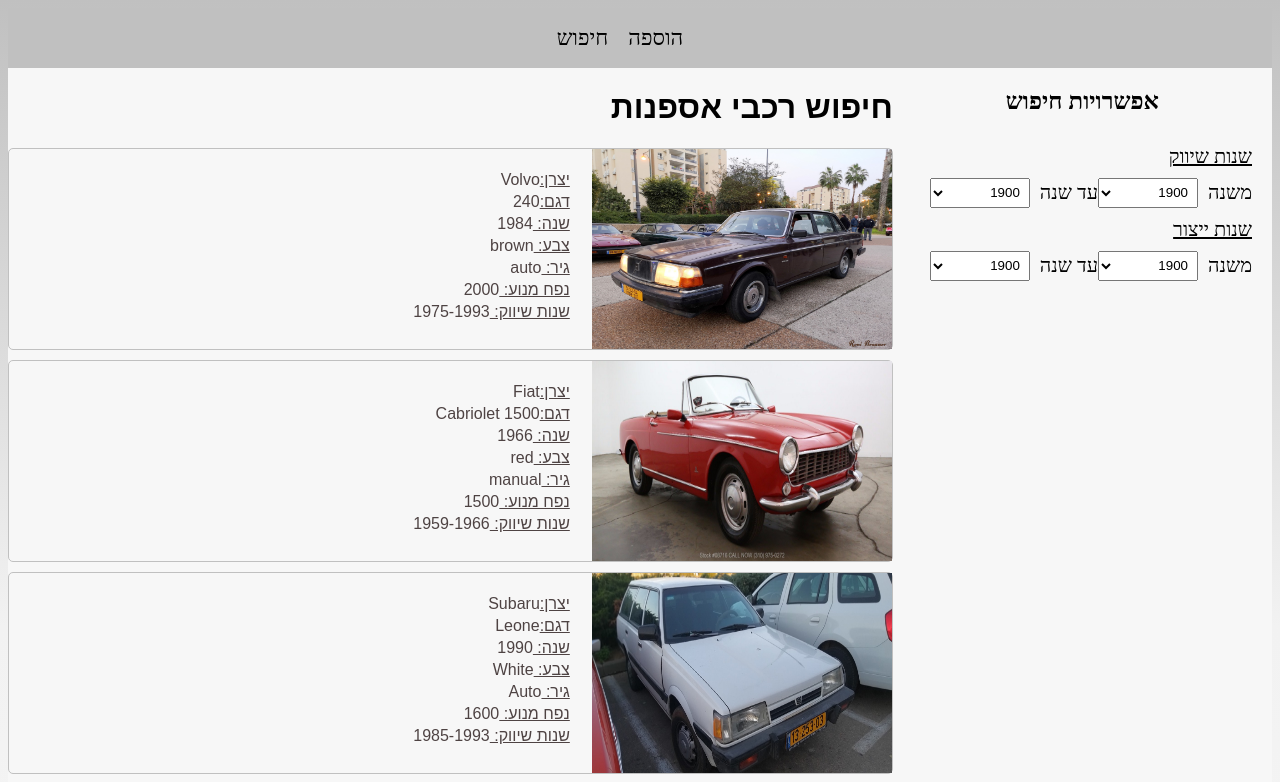
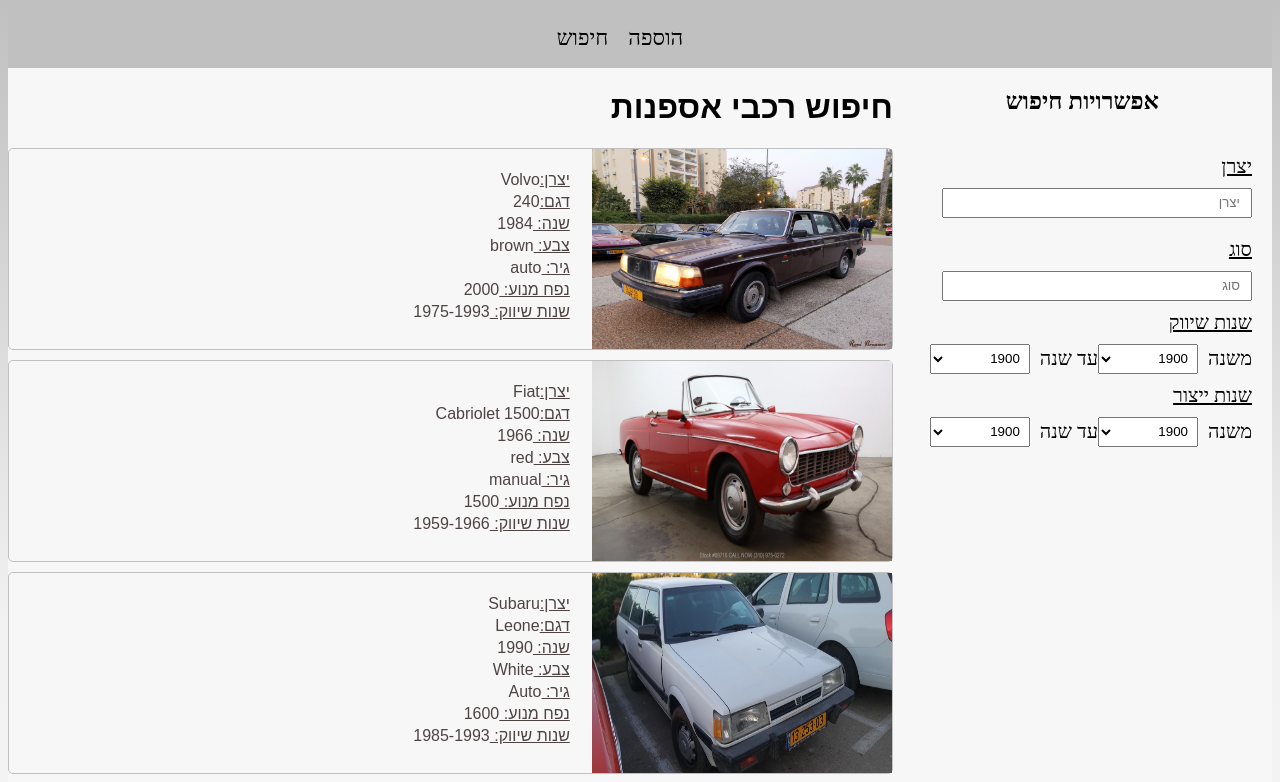
Before and after one commit to Barak102/vachile-app, a React (Create React App) app: page / in a window 1280 px wide. Shown: the top 782 px of the page. Built offline with nearby package versions, Linux system fonts and the light colour scheme.

Commit message:
add textInput

```diff
--- /dev/null
+++ b/src/components/TextInput/ITextInputProps.ts
@@ -0,0 +1,5 @@
+export interface ITextInputProps {
+    title: string;
+    name: string;
+    placeHolder: string;
+}
--- /dev/null
+++ b/src/components/TextInput/ITextInputState.ts
@@ -0,0 +1,3 @@
+export interface ITextInputState {
+    value: string;
+}
--- /dev/null
+++ b/src/components/TextInput/TextInput.scss
@@ -0,0 +1,22 @@
+@import "./../../shared/shared-mixins.scss";
+.text-input-wrapper {
+    width: 100%;
+    padding-right: 20px;
+    padding-top: 10px;
+  .field {
+    font-size: 18px;
+    padding-top: 10px;
+    .title {
+      font-size: 20px;
+      text-decoration: underline;
+    }
+    .field-item {
+      @include flex(center, flex-start);
+      padding-top: 10px;
+      input {
+          @include dimention(294px, 24px);
+          padding-right: 10px;
+      }
+    }
+  }
+}
--- /dev/null
+++ b/src/components/TextInput/TextInput.tsx
@@ -0,0 +1,31 @@
+import React, { Component } from 'react';
+import { ITextInputProps } from './ITextInputProps';
+import { ITextInputState } from './ITextInputState';
+import "./TextInput.scss";
+export default class TextInput extends Component<ITextInputProps, ITextInputState> {
+
+
+  constructor(props: ITextInputProps) {
+    super(props);
+    this.state = {
+      value: ''
+    };
+  }
+
+  render() {
+    return (
+      <div className="text-input-wrapper">
+        <div className="field">
+          <div className="title">{this.props.title}</div>
+          <div className="field-item">
+            <input type="text" name={this.props.name} placeholder={this.props.placeHolder} value={this.state.value}
+              onChange={(e: any) =>
+                this.setState({ value: e.target.value.toString() })
+              } />
+            {this.state.value}
+          </div>
+        </div>
+      </div>
+    )
+  }
+}
--- a/src/containers/MainContainer/Sidebar/Sidebar.tsx
+++ b/src/containers/MainContainer/Sidebar/Sidebar.tsx
@@ -1,6 +1,7 @@
 import React, { Component } from "react";
 import "./Sidebar.scss";
 import DateRange from "src/components/DateRange/DateRange";
+import TextInput from "src/components/TextInput/TextInput";
 class Sidebar extends Component {
   state = {};
 
@@ -18,7 +19,8 @@ class Sidebar extends Component {
         <div className="sidebar-title">
           <h2>אפשרויות חיפוש</h2>
         </div>
-        <div className="dateRange">
+        <TextInput name="manufacturer" placeHolder="יצרן" title="יצרן"/>
+        <TextInput name="type" placeHolder="סוג" title="סוג"/>
           <DateRange
             title="שנות שיווק"
             minimumYear={1900}
@@ -36,7 +38,6 @@ class Sidebar extends Component {
             YearChanged={this.rangeYearChangedHandler}
           />
         </div>
-      </div>
     );
   }
 }
```
